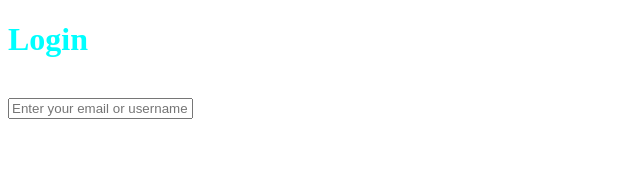
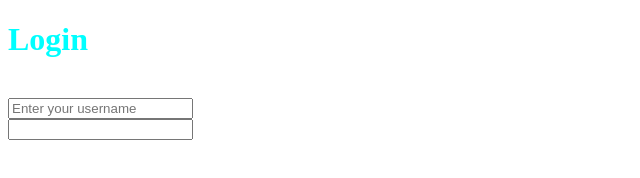
Before and after one commit to Shezzy-shaibi/Mc-Coding, a plain HTML site: page index.html in a window 1280 px wide. Shown: the whole page, without its empty margins (0-640 px from the left). Drawn offline with Linux system fonts and the light colour scheme.

Commit message:
I made an email input field

```diff
--- a/index.html
+++ b/index.html
@@ -12,7 +12,11 @@
 
     <br>
     <form>
-        <input placeholder="Enter your email or username">
+        <input type="text" placeholder="Enter your username">
+
+        <br>
+        <input type="email" placeholder-="Enter your email">
+
     </form>
 
 
```
